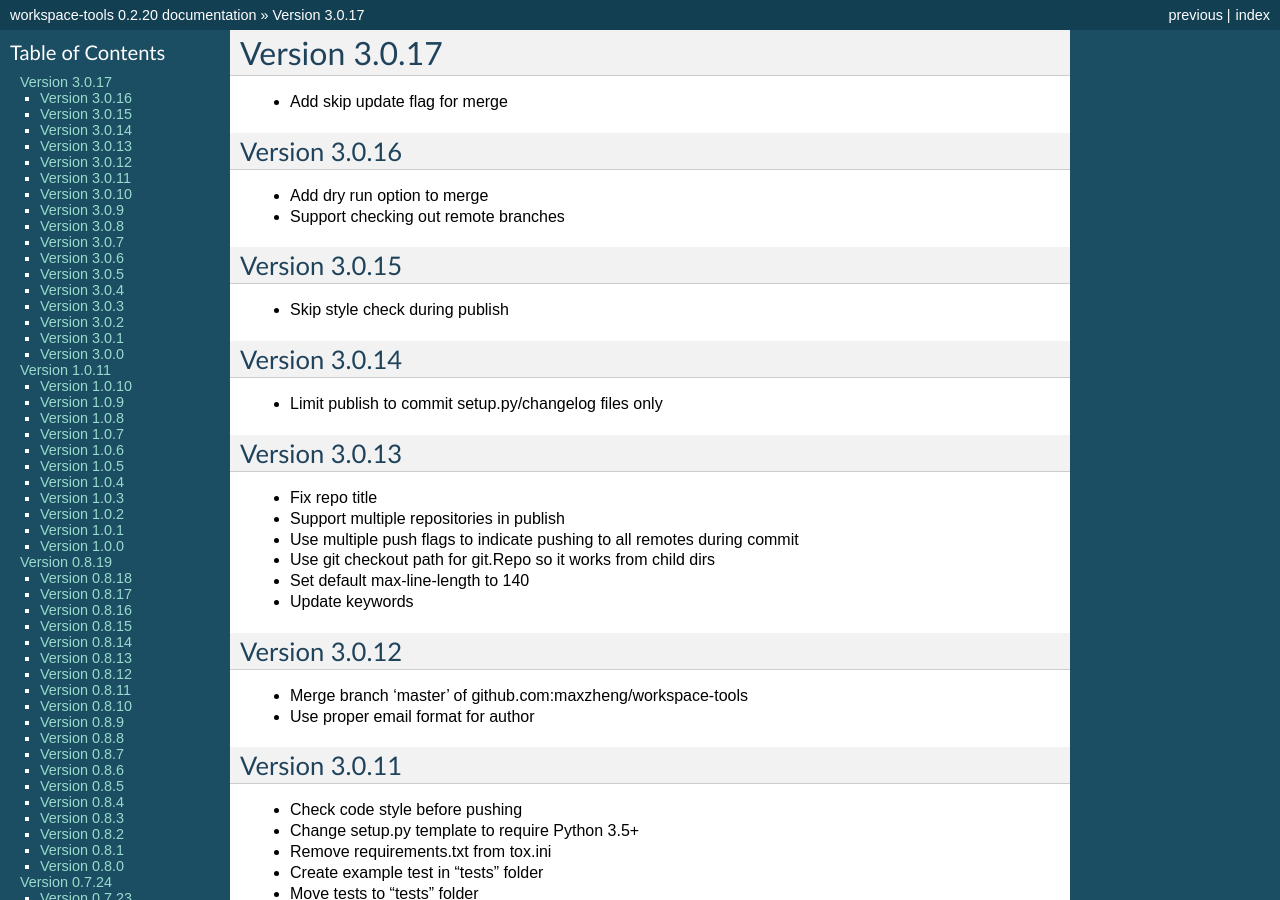
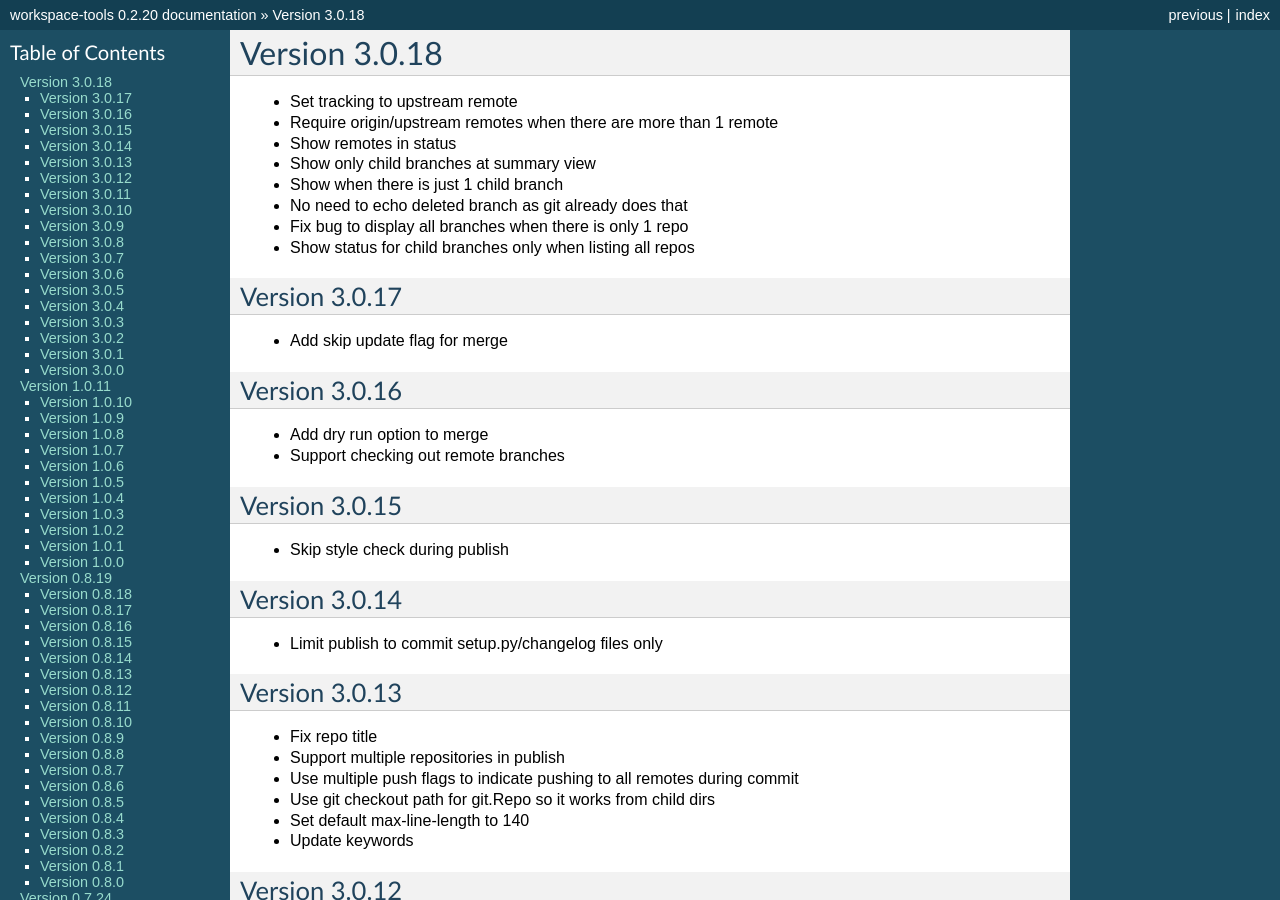
Before and after one commit to maxzheng/workspace-tools, a Sphinx documentation site: the page built from docs/CHANGELOG.rst, in a window 1280 px wide and 900 px high. Built offline with Sphinx 7.4.7, drawn with Linux system fonts in a browser that asks for light colours; some of the changed text lies outside the part shown.

Commit message:
Publish version 3.0.18

```diff
--- a/docs/CHANGELOG.rst
+++ b/docs/CHANGELOG.rst
@@ -1,5 +1,17 @@
+Version 3.0.18
+================================================================================
+
+* Set tracking to upstream remote
+* Require origin/upstream remotes when there are more than 1 remote
+* Show remotes in status
+* Show only child branches at summary view
+* Show when there is just 1 child branch
+* No need to echo deleted branch as git already does that
+* Fix bug to display all branches when there is only 1 repo
+* Show status for child branches only when listing all repos
+
 Version 3.0.17
-================================================================================
+--------------------------------------------------------------------------------
 
 * Add skip update flag for merge
 
--- a/setup.py
+++ b/setup.py
@@ -10,7 +10,7 @@ def find_files(path):
 
 setuptools.setup(
   name='workspace-tools',
-  version='3.0.17',
+  version='3.0.18',
 
   author='Max Zheng',
   author_email='maxzheng.os@gmail.com',
```
